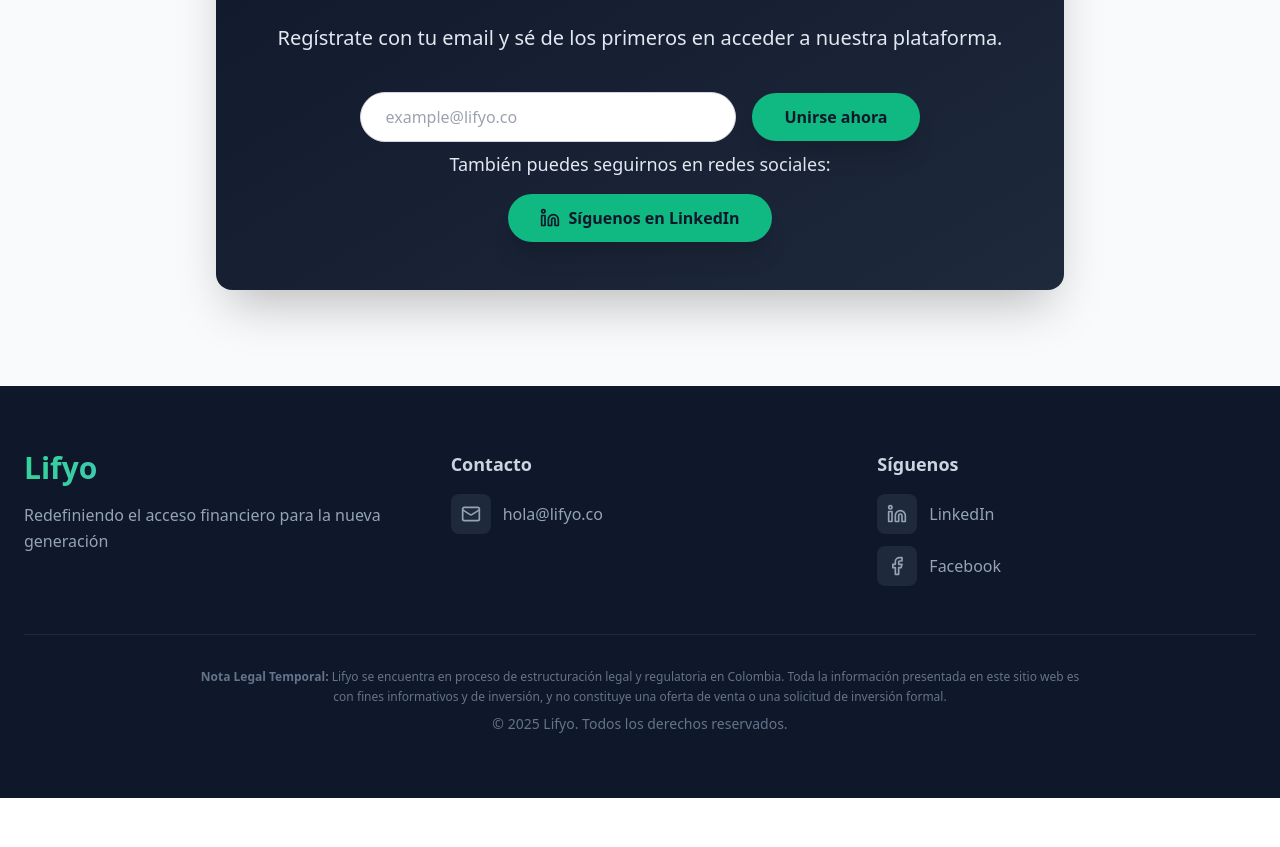
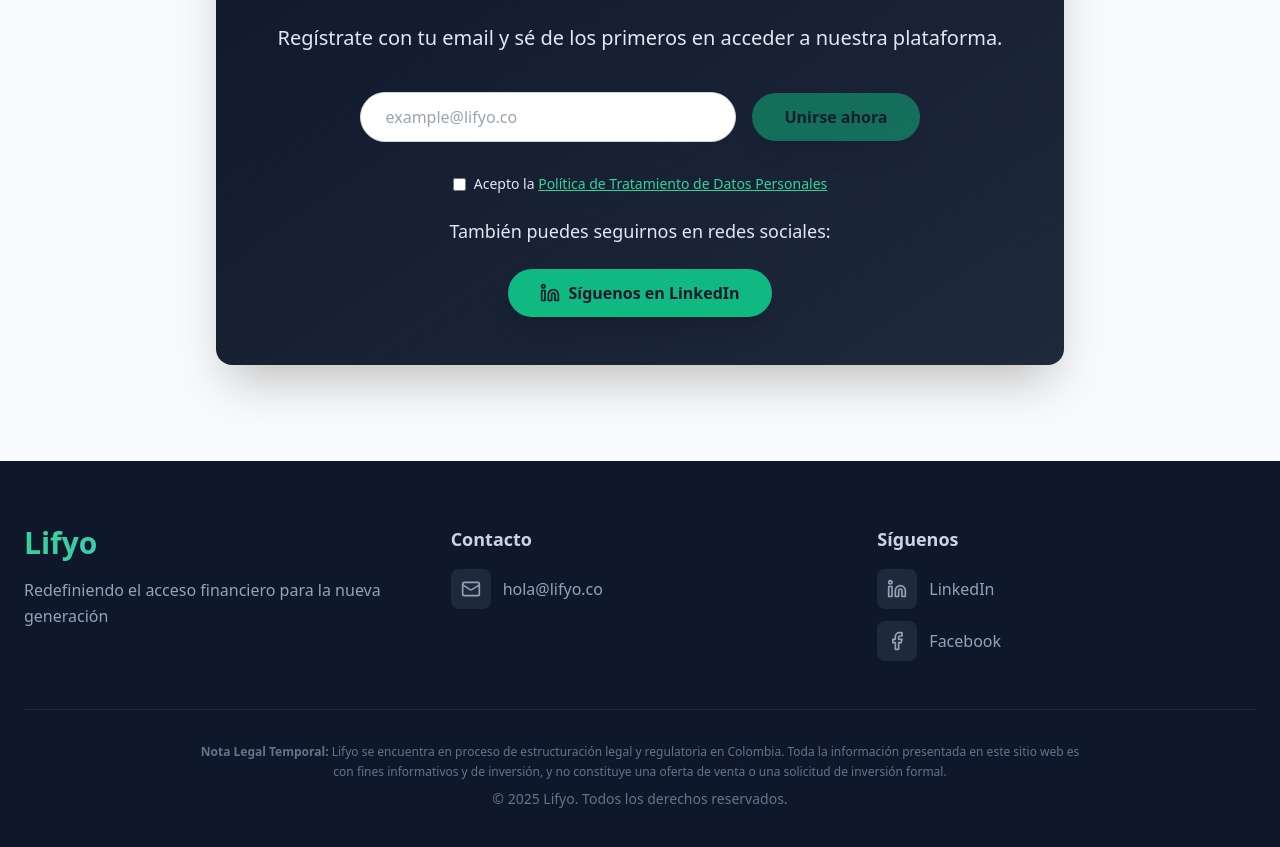
Before and after one commit to iambraightondev/lifyo-landing-page, a React (Vite) app: page / in a window 1280 px wide. Shown: the part 6237-7084 px from the top of the page. Before the commit the page ends 7035 px from the top, so only its background shows below. Built offline with nearby package versions, Linux system fonts and the light colour scheme.

Commit message:
adding the data processing policy and the checkbox

```diff
--- a/src/components/CallToAction.tsx
+++ b/src/components/CallToAction.tsx
@@ -7,6 +7,7 @@ export default function CallToAction() {
   const [submitted, setSubmitted] = useState(false);
   const [loading, setLoading] = useState(false);
   const [error, setError] = useState('');
+  const [acceptedPolicy, setAcceptedPolicy] = useState(false);
 
   const handleSubmit = async (e: React.FormEvent<HTMLFormElement>) => {
     e.preventDefault();
@@ -18,6 +19,11 @@ export default function CallToAction() {
       return;
     }
 
+    if (!acceptedPolicy) {
+      setError('Debes aceptar la política de tratamiento de datos.');
+      return;
+    }
+
     setLoading(true);
     setError('');
 
@@ -25,6 +31,7 @@ export default function CallToAction() {
       await createLead({ email });
       setSubmitted(true);
       setEmail('');
+      setAcceptedPolicy(false); // 🔹 reset del checkbox
     } catch (err: any) {
       setError(err.message || 'Ocurrió un error al registrar tu email');
     } finally {
@@ -58,16 +65,41 @@ export default function CallToAction() {
                   required
                   className="w-full sm:w-1/2 px-6 py-3 rounded-full border border-gray-300 focus:outline-none focus:ring-2 focus:ring-emerald-400 focus:border-emerald-400 text-gray-900"
                 />
+
                 <button
                   type="submit"
-                  disabled={loading}
+                  disabled={loading || !acceptedPolicy} // 🔹 UX pro
                   className="px-8 py-3 bg-emerald-500 text-slate-900 font-bold text-base rounded-full shadow-xl transition duration-300 transform hover:scale-105 hover:bg-emerald-400 disabled:opacity-50 disabled:cursor-not-allowed"
                 >
                   {loading ? 'Enviando...' : 'Unirse ahora'}
                 </button>
               </form>
-              {/* Mensaje de error debajo del form */}
-              {error && <p className="text-red-400 mt-2 text-center">{error}</p>}
+
+              <div className="flex items-start gap-2 mt-6 text-sm text-slate-200">
+                <input
+                  type="checkbox"
+                  id="policy"
+                  aria-required="true" // 🔹 accesibilidad
+                  checked={acceptedPolicy}
+                  onChange={(e) => setAcceptedPolicy(e.target.checked)}
+                  className="mt-1"
+                />
+                <label htmlFor="policy" className="leading-snug">
+                  Acepto la{' '}
+                  <a
+                    href="/docs/politica-tratamiento-datos.pdf"
+                    target="_blank"
+                    rel="noopener noreferrer"
+                    className="text-emerald-400 underline hover:text-emerald-300"
+                  >
+                    Política de Tratamiento de Datos Personales
+                  </a>
+                </label>
+              </div>
+
+              {error && (
+                <p className="text-red-400 mt-2 text-center">{error}</p>
+              )}
             </div>
           ) : (
             <p className="text-lg text-emerald-300 mb-6">
@@ -75,7 +107,7 @@ export default function CallToAction() {
             </p>
           )}
 
-          <p className="text-lg text-slate-200 mb-4">
+          <p className="py-6 text-lg text-slate-200">
             También puedes seguirnos en redes sociales:
           </p>
           <div className="flex justify-center">
--- a/vite.config.ts
+++ b/vite.config.ts
@@ -1,10 +1,14 @@
 import { defineConfig } from 'vite';
 import react from '@vitejs/plugin-react';
 
-// https://vitejs.dev/config/
 export default defineConfig({
   plugins: [react()],
   optimizeDeps: {
     exclude: ['lucide-react'],
   },
+  server: {
+    host: '127.0.0.1', // fuerza IPv4
+    port: 3000,        // evita 5173
+    strictPort: true,  // si está ocupado, falla y te avisa
+  },
 });
```
Also changed, not shown: 1 other file (tests, documents, lock files or other folders).
